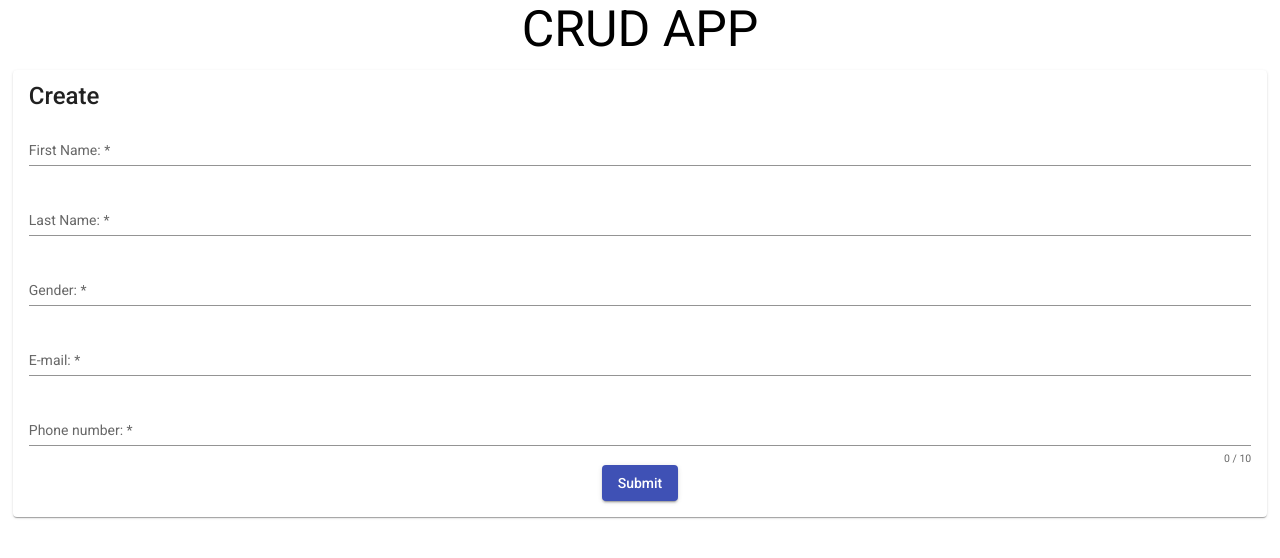
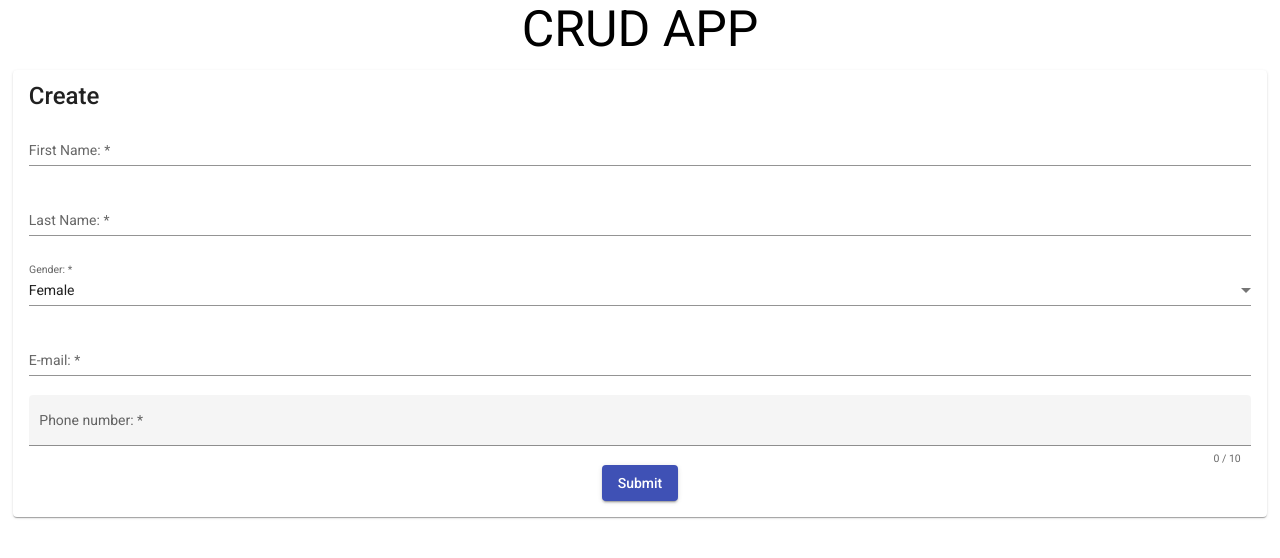
Before and after one commit to Sanchithasharma/CRUD-angular, an Angular app: page /create in a window 1280 px wide. Shown: the top 558 px of the page. Built offline with nearby package versions, Linux system fonts and the light colour scheme.

Commit message:
added dropdown for gender input

```diff
--- a/src/app/crud/create/create.component.html
+++ b/src/app/crud/create/create.component.html
@@ -16,7 +16,11 @@
 
             <mat-form-field class="example-full-width" appearance="standard">
               <mat-label>Gender:</mat-label>
-              <input formControlName="gender" matInput required>
+              <select matNativeControl required>
+                <option value="female">Female</option>
+                <option value="male">Male</option>
+                <option value="other">Other</option>
+              </select>
             </mat-form-field>
 
             <mat-form-field class="example-full-width" appearance="standard">
@@ -24,7 +28,7 @@
               <input matInput formControlName="email" placeholder="Ex. abc@gmail.com" required>
             </mat-form-field>
 
-            <mat-form-field class="example-full-width" appearance="standard">
+            <mat-form-field class="example-full-width" appearance="fill">
               <mat-label>Phone number:</mat-label>
               <input matInput #postalCode formControlName="phone_number" maxlength="10" placeholder="Ex. 9410500000" required>
               <mat-hint align="end">{{postalCode.value.length}} / 10</mat-hint>
--- a/src/app/crud/create/create.component.ts
+++ b/src/app/crud/create/create.component.ts
@@ -23,10 +23,10 @@ export class CreateComponent implements OnInit {
 
   onSubmit() {
     // TODO: Use EventEmitter with form value
-    console.warn(this.profileForm.value);
+    console.warn(this.profileForm);
     this.peopleService.people.push(this.profileForm.value)
     console.table(this.peopleService.people)
-    // this.router.navigate(['/home']);
+    this.router.navigate(['/display']);
 
   }
 
```
